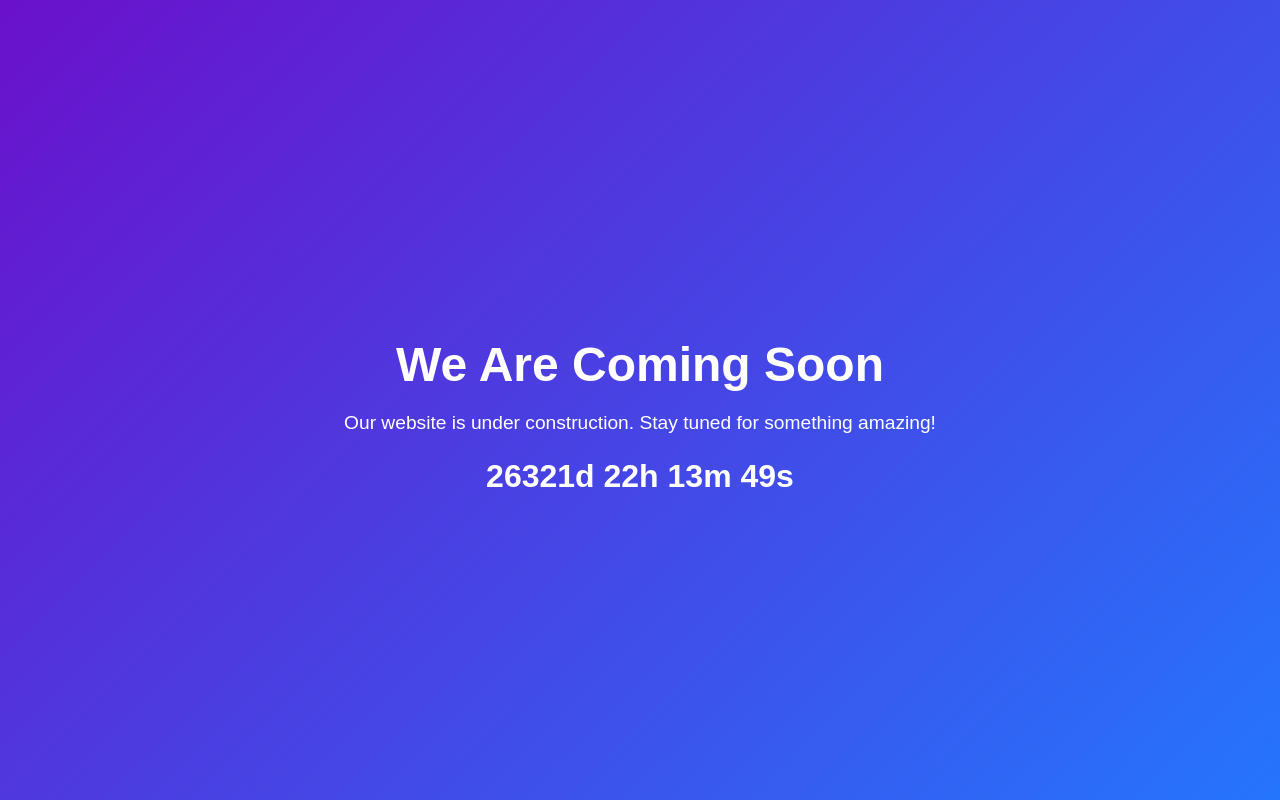
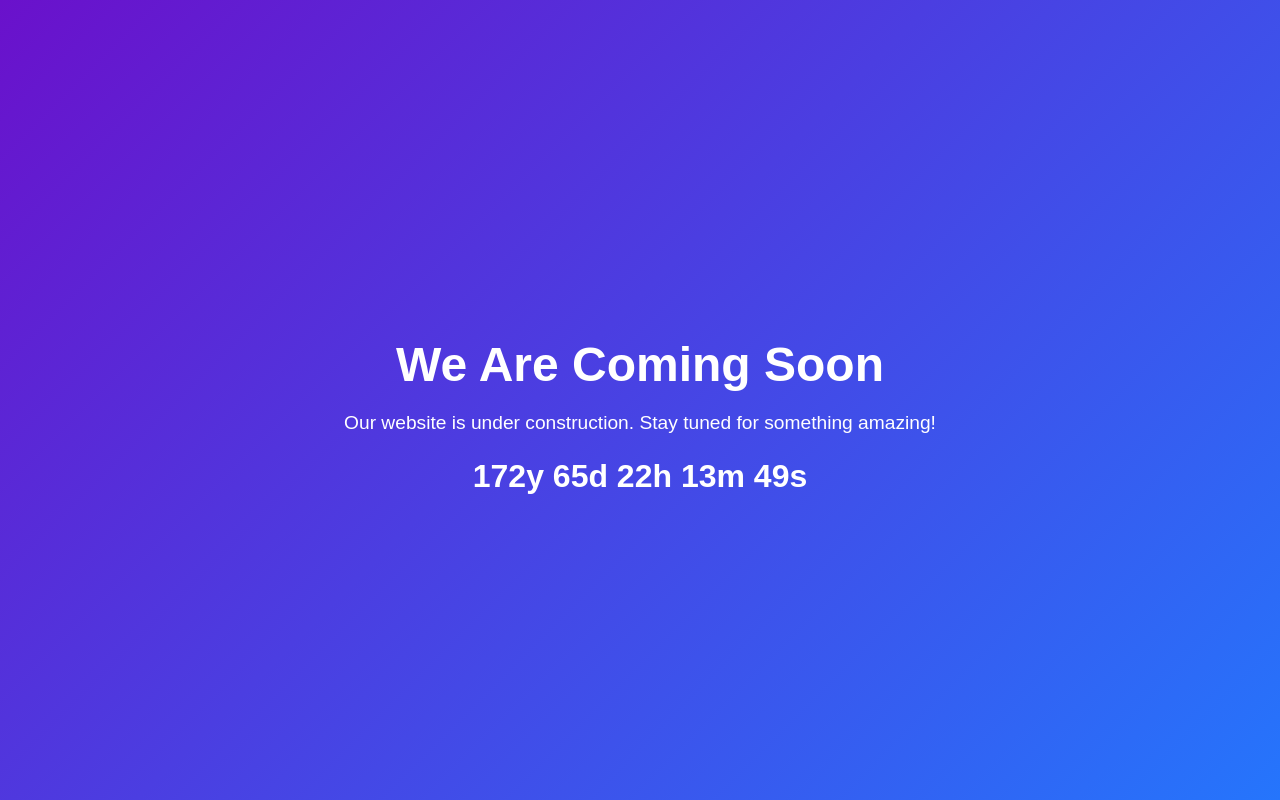
Before and after one commit to doles2/Activedefence, a plain HTML site: page index.html in a window 1280 px wide. Drawn offline with Linux system fonts and the light colour scheme.

Commit message:
Update index.html

```diff
--- a/index.html
+++ b/index.html
@@ -39,7 +39,7 @@
 
     <script>
         const countdownElement = document.getElementById('countdown');
-        const targetDate = new Date("2097-01-31T00:00:00").getTime();
+        const targetDate = new Date("2197-01-31T00:00:00").getTime();
 
         function updateCountdown() {
             const now = new Date().getTime();
@@ -50,12 +50,13 @@
                 return;
             }
 
-            const days = Math.floor(timeLeft / (1000 * 60 * 60 * 24));
+            const years = Math.floor(timeLeft / (1000 * 60 * 60 * 24 * 365));
+            const days = Math.floor((timeLeft % (1000 * 60 * 60 * 24 * 365)) / (1000 * 60 * 60 * 24));
             const hours = Math.floor((timeLeft % (1000 * 60 * 60 * 24)) / (1000 * 60 * 60));
             const minutes = Math.floor((timeLeft % (1000 * 60 * 60)) / (1000 * 60));
             const seconds = Math.floor((timeLeft % (1000 * 60)) / 1000);
 
-            countdownElement.textContent = `${days}d ${hours}h ${minutes}m ${seconds}s`;
+            countdownElement.textContent = `${years}y ${days}d ${hours}h ${minutes}m ${seconds}s`;
         }
 
         updateCountdown();
```
